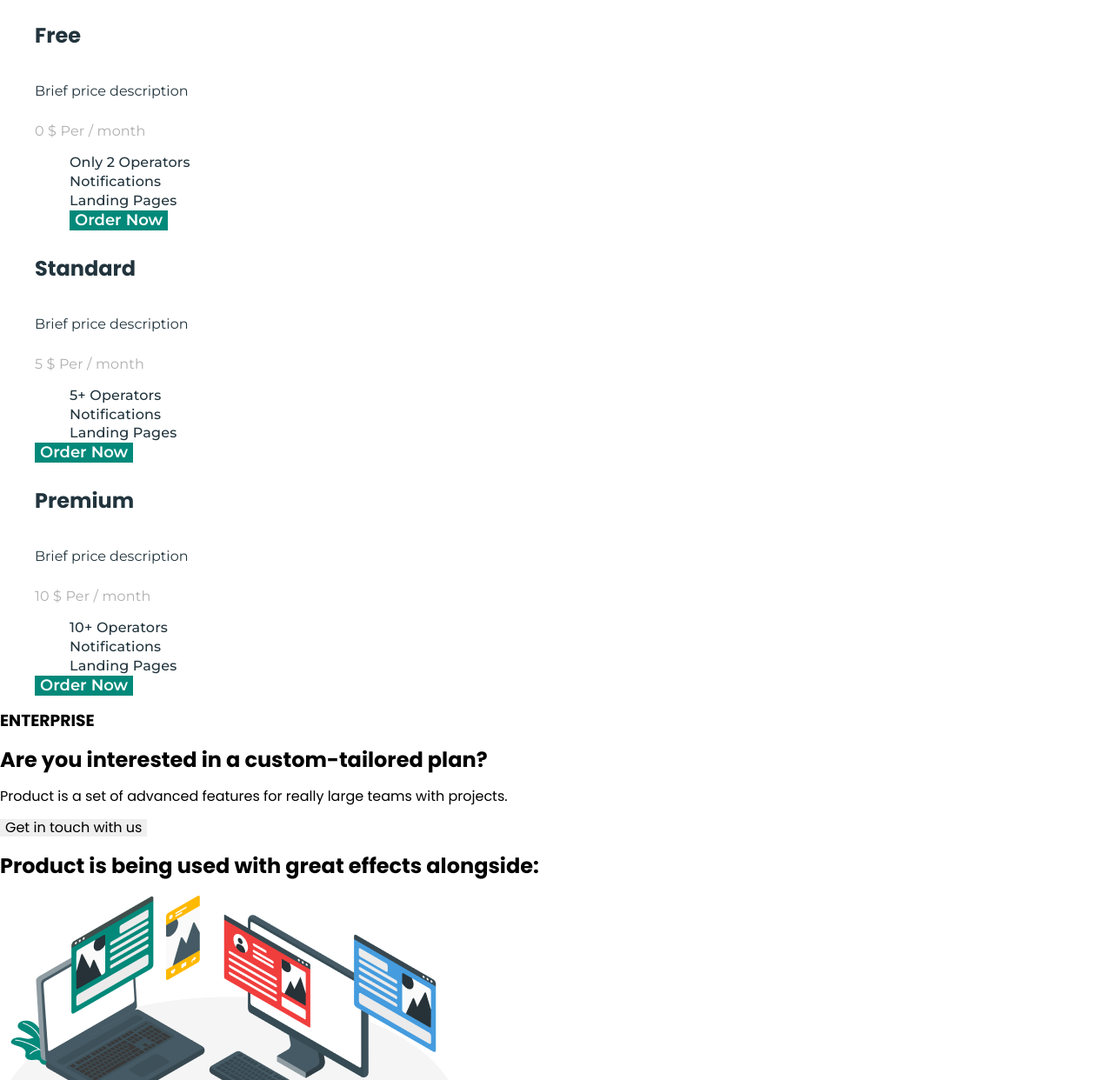
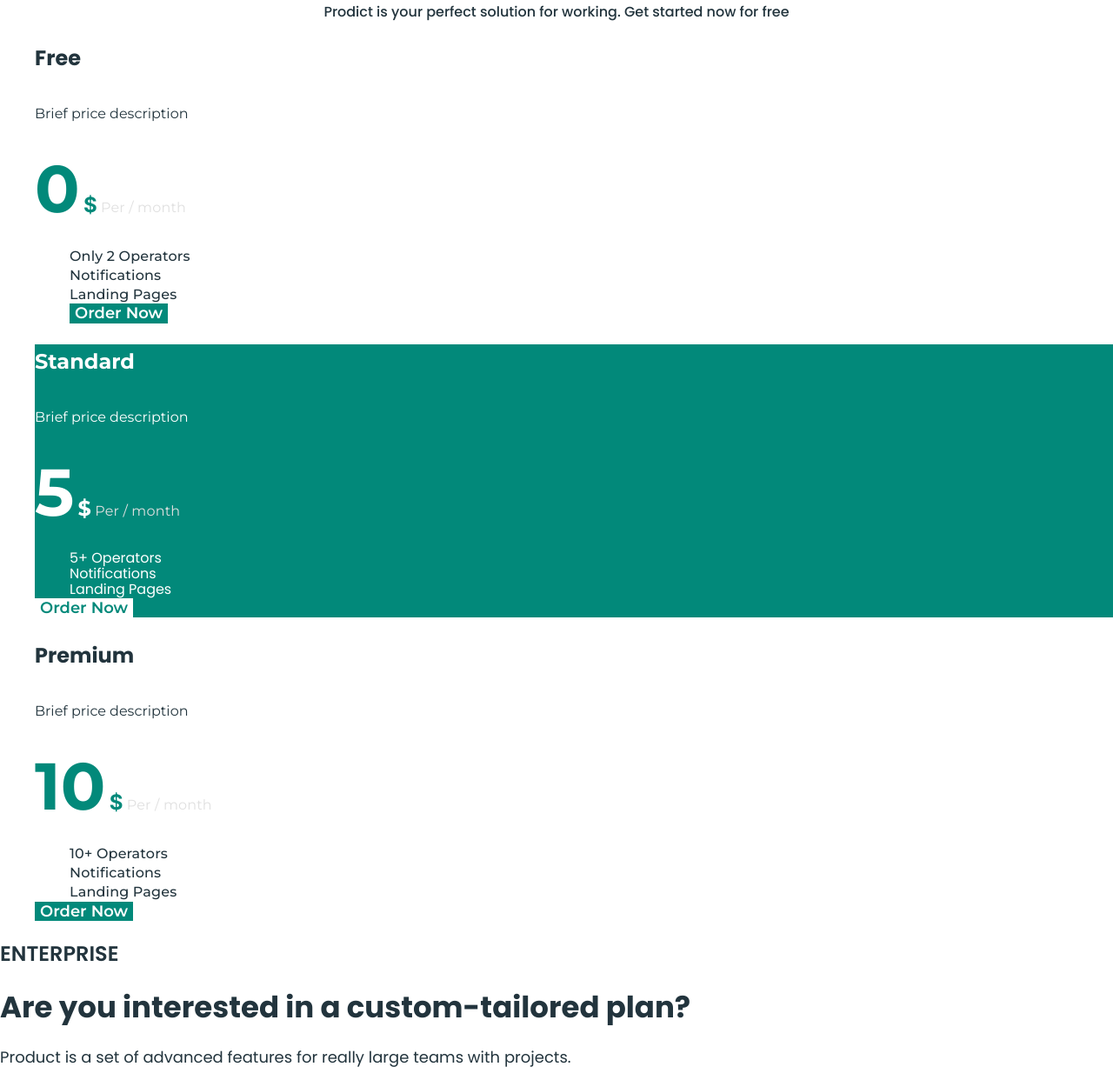
Before and after one commit to AndriiButenko05/goit-blended, a plain HTML site: page pricing.html in a window 1280 px wide. Shown: the part 372-1614 px from the top of the page at 87% size. Drawn offline with nearby package versions, Linux system fonts and the light colour scheme.

Commit message:
Done price css

```diff
--- a/css/style.css
+++ b/css/style.css
@@ -867,26 +867,24 @@ button {
 .price-section {
 }
 .price-pricing-heading {
+  font-family: 'Poppins', sans-serif;
+  font-weight: 600;
+  font-size: 24px;
+  color: #22343d;
 }
 .price-heading {
+  font-family: 'Poppins', sans-serif;
+  font-weight: 700;
+  font-size: 40px;
+  text-align: center;
+  color: #22343d;
 }
 .price-text {
-}
-.price-list {
-}
-.price-list-item {
-}
-.price-list-item-heading {
-}
-.price-list-item-text {
-}
-.price-list-item-month {
-}
-.price-list-item-ul {
-}
-.price-list-item-ul-li {
-}
-.price-list-item-button {
+  font-family: 'Poppins', sans-serif;
+  font-weight: 500;
+  font-size: 16px;
+  text-align: center;
+  color: #22343d;
 }
 /* #endregion Price*/
 
@@ -894,12 +892,29 @@ button {
 .pricing-enterprise {
 }
 .pricing-enterprise-heading-enterprise {
+  font-family: 'Poppins', sans-serif;
+  font-weight: 600;
+  font-size: 24px;
+  color: #22343d;
 }
 .pricing-enterprise-headnig {
+  font-family: 'Poppins', sans-serif;
+  font-weight: 700;
+  font-size: 34px;
+  color: #22343d;
 }
 .pricing-enterprise-text {
+  font-family: 'Poppins', sans-serif;
+  font-weight: 400;
+  font-size: 18px;
+  color: #22343d;
 }
 .pricing-enterprise-button {
+  font-family: 'Montserrat', sans-serif;
+  font-weight: 600;
+  font-size: 18px;
+  color: #fff;
+  background-color: #02897a;
 }
 
 /* #endregion Enterprise*/
@@ -908,16 +923,34 @@ button {
 .pricing-used-section {
 }
 .pricing-used-heading {
+  font-family: 'Poppins', sans-serif;
+  font-weight: 700;
+  font-size: 34px;
+  color: #22343d;
 }
 .pricing-used-img {
+  width: 528px;
+  height: 392px;
 }
 .pricing-used-list {
 }
 .pricing-used-list-item {
 }
 .pricing-used-list-item-heading {
+  font-family: 'Poppins', sans-serif;
+  font-weight: 600;
+  font-size: 24px;
+  text-align: center;
+  color: #22343d;
 }
 .pricing-used-list-item-text {
+  font-family: 'Poppins', sans-serif;
+  font-weight: 400;
+  font-size: 16px;
+
+  /* line-height: 28px; */
+  line-height: 175%;
+  color: #22343d;
 }
 
 /* #endregion Used*/
@@ -926,6 +959,10 @@ button {
 .pricing-question {
 }
 .pricing-question-heading {
+  font-family: 'Poppins', sans-serif;
+  font-weight: 700;
+  font-size: 34px;
+  color: #22343d;
 }
 .pricing-question-text {
 }
@@ -934,20 +971,16 @@ button {
 .pricing-question-list-item {
 }
 .pricing-question-list-item-questions {
+  font-family: 'Poppins', sans-serif;
+  font-weight: 500;
+  font-size: 18px;
+  color: #22343d;
 }
 .pricing-question-list-item-answer {
+  font-family: 'Poppins', sans-serif;
+  font-weight: 400;
+  font-size: 16px;
+  color: #22343d;
 }
 
 /* #endregion Question*/
-
-/* #region Promo*/
-.pricing-promo {
-}
-.pricing-promo-heading {
-}
-.pricing-promo-button {
-}
-.pricing-promo-img {
-}
-
-/* #endregion Promo*/
--- a/pricing.html
+++ b/pricing.html
@@ -64,7 +64,11 @@
           <li class="price-list-item">
             <h3 class="price-list-item-heading">Free</h3>
             <p class="price-list-item-text">Brief price description</p>
-            <p class="price-list-item-month">0 $ Per / month</p>
+            <p class="price-list-item-month">
+              <span class="price-list-item-month-number">0</span>
+              <span class="price-list-item-month-dollar">$</span>
+              <span class="price-list-item-month-per">Per / month</span>
+            </p>
             <ul class="price-list-item-ul">
               <li class="price-list-item-ul-li">Only 2 Operators</li>
               <li class="price-list-item-ul-li">Notifications</li>
@@ -72,21 +76,29 @@
               <button type="button" class="price-list-item-button">Order Now</button>
             </ul>
           </li>
-          <li class="price-list-item">
-            <h3 class="price-list-item-heading">Standard</h3>
-            <p class="price-list-item-text">Brief price description</p>
-            <p class="price-list-item-month">5 $ Per / month</p>
-            <ul class="price-list-item-ul">
-              <li class="price-list-item-ul-li">5+ Operators</li>
-              <li class="price-list-item-ul-li">Notifications</li>
-              <li class="price-list-item-ul-li">Landing Pages</li>
+          <li class="price-list-item-middle">
+            <h3 class="price-list-item-heading-middle">Standard</h3>
+            <p class="price-list-item-text-middle">Brief price description</p>
+            <p class="price-list-item-month-middle">
+              <span class="price-list-item-month-number-five">5</span>
+              <span class="price-list-item-month-dollar-middle">$</span>
+              <span class="price-list-item-month-per">Per / month</span>
+            </p>
+            <ul class="price-list-item-ul-middle">
+              <li class="price-list-item-ul-li-middle">5+ Operators</li>
+              <li class="price-list-item-ul-li-middle">Notifications</li>
+              <li class="price-list-item-ul-li-middle">Landing Pages</li>
             </ul>
-            <button type="button" class="price-list-item-button">Order Now</button>
+            <button type="button" class="price-list-item-button-middle">Order Now</button>
           </li>
           <li class="price-list-item">
             <h3 class="price-list-item-heading">Premium</h3>
             <p class="price-list-item-text">Brief price description</p>
-            <p class="price-list-item-month">10 $ Per / month</p>
+            <p class="price-list-item-month">
+              <span class="price-list-item-month-number">10</span>
+              <span class="price-list-item-month-dollar">$</span>
+              <span class="price-list-item-month-per">Per / month</span>
+            </p>
             <ul class="price-list-item-ul">
               <li class="price-list-item-ul-li">10+ Operators</li>
               <li class="price-list-item-ul-li">Notifications</li>
```
